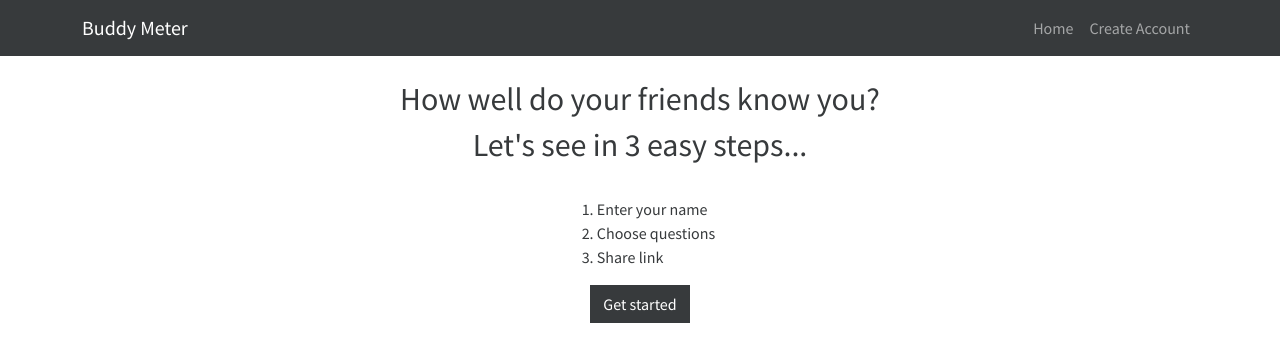
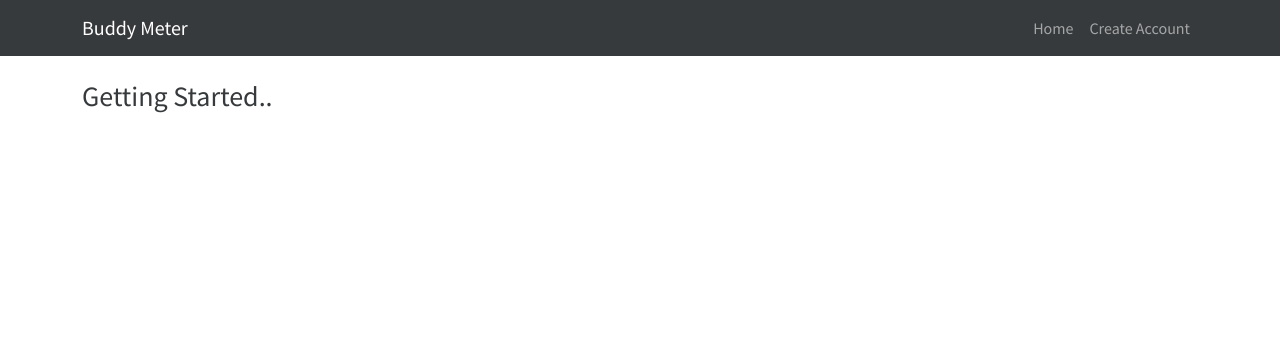
Before and after one commit to adarsh-chakraborty/BuddyMeter, a React (Create React App) app in the folder frontend/: page /get-started in a window 1280 px wide. Shown: the top 362 px of the page. Built offline with nearby package versions, Linux system fonts and the light colour scheme.

Commit message:
Added Basic routing

```diff
--- a/frontend/package.json
+++ b/frontend/package.json
@@ -10,6 +10,7 @@
     "react-bootstrap": "^2.1.1",
     "react-dom": "^17.0.2",
     "react-redux": "^7.2.6",
+    "react-router-dom": "^6.2.1",
     "react-scripts": "5.0.0",
     "redux": "^4.1.2",
     "web-vitals": "^2.1.4"
--- a/frontend/src/App.js
+++ b/frontend/src/App.js
@@ -1,15 +1,22 @@
+import { Routes, Route } from 'react-router-dom';
+import { Container } from 'react-bootstrap';
+
 import Header from './components/Header';
-import { Container } from 'react-bootstrap';
 import HomeScreen from './screens/HomeScreen';
+import GetStarted from './screens/GetStarted';
+import CreateAccount from './screens/CreateAccount';
+import LoginScreen from './screens/LoginScreen';
 
 function App() {
   return (
     <>
       <Header />
-
-      <Container as="main">
-        <HomeScreen />
-      </Container>
+      <Routes>
+        <Route path="/" element={<HomeScreen />} />
+        <Route path="/get-started" element={<GetStarted />} />
+        <Route path="/create-account" element={<CreateAccount />} />
+        <Route path="/login" element={<LoginScreen />} />
+      </Routes>
     </>
   );
 }
--- a/frontend/src/index.js
+++ b/frontend/src/index.js
@@ -4,11 +4,12 @@ import './bootstrap.min.css';
 import './index.css';
 import App from './App';
 import reportWebVitals from './reportWebVitals';
+import { BrowserRouter as Router } from 'react-router-dom';
 
 ReactDOM.render(
-  <React.StrictMode>
+  <Router>
     <App />
-  </React.StrictMode>,
+  </Router>,
   document.getElementById('root')
 );
 
--- /dev/null
+++ b/frontend/src/screens/CreateAccount.js
@@ -0,0 +1,7 @@
+import React from 'react';
+
+const CreateAccount = () => {
+  return <div></div>;
+};
+
+export default CreateAccount;
--- /dev/null
+++ b/frontend/src/screens/GetStarted.js
@@ -0,0 +1,12 @@
+import React from 'react';
+import { Container } from 'react-bootstrap';
+
+const GetStarted = () => {
+  return (
+    <Container className="pt-4">
+      <h3>Getting Started..</h3>
+    </Container>
+  );
+};
+
+export default GetStarted;
--- a/frontend/src/screens/HomeScreen.js
+++ b/frontend/src/screens/HomeScreen.js
@@ -1,9 +1,10 @@
 import React from 'react';
-import { Button } from 'react-bootstrap';
+import { Link } from 'react-router-dom';
+import { Button, Container } from 'react-bootstrap';
 
 const HomeScreen = () => {
   return (
-    <>
+    <Container>
       <div className="d-flex flex-column align-items-center justify-content-center mt-4">
         <h2>How well do your friends know you?</h2>
         <h2>Let's see in 3 easy steps...</h2>
@@ -14,9 +15,11 @@ const HomeScreen = () => {
           <li>Choose questions</li>
           <li>Share link</li>
         </ul>
-        <Button variant="dark w-10">Get started</Button>
+        <Link to="/get-started">
+          <Button variant="dark w-10">Get started</Button>
+        </Link>
       </div>
-    </>
+    </Container>
   );
 };
 
--- /dev/null
+++ b/frontend/src/screens/LoginScreen.js
@@ -0,0 +1,7 @@
+import React from 'react';
+
+const LoginScreen = () => {
+  return <div></div>;
+};
+
+export default LoginScreen;
```
Also changed, not shown: frontend/src/components/Form.js (added, +7 -0 lines), 1 other file (tests, documents, lock files or other folders).
